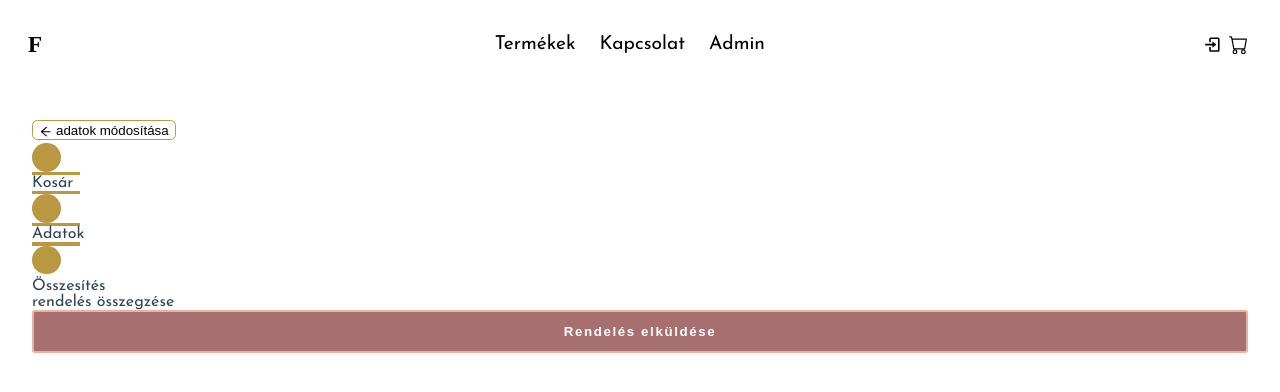
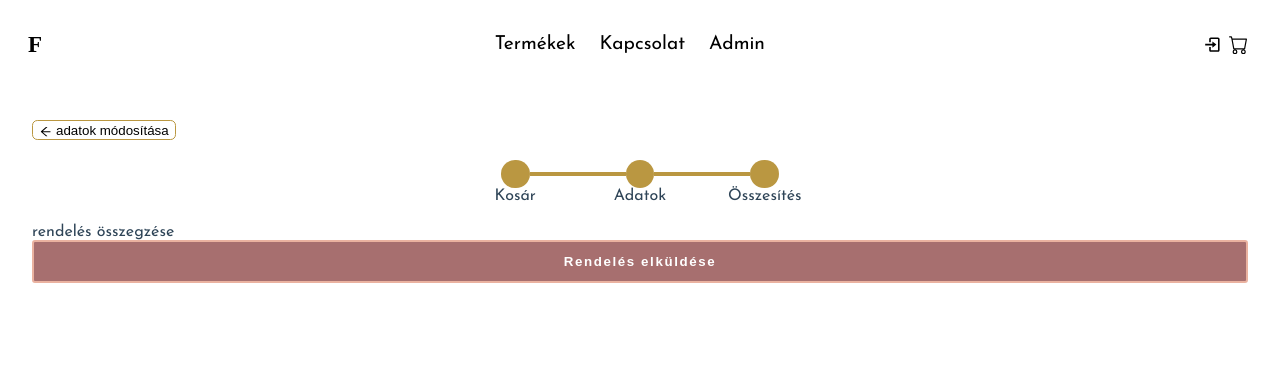
Before and after one commit to Zsofi24/webshop-project-react-nodejs, a React (Create React App) app in the folder frontend/: page /rendeles-osszegzes in a window 1280 px wide. Shown: the top 392 px of the page. Built offline with nearby package versions, Linux system fonts and the light colour scheme; no server answers; a web font is replaced by a local one.

Commit message:
last change's css

```diff
--- a/frontend/src/assets/css/main.css
+++ b/frontend/src/assets/css/main.css
@@ -521,30 +521,26 @@ section {
   }
 }
 
-.stepper-wrapper {
+.stepper {
   background-color: white;
   margin-block: 2em;
 }
-
-.stepper-step {
-  display: flex;
-  flex-direction: column;
-}
-
-.stepper-container {
+.stepper__container {
   display: flex;
   justify-content: center;
   align-items: center;
   height: 20px;
 }
-
-.stepper-show {
+.stepper__step {
+  display: flex;
+  flex-direction: column;
+}
+.stepper__progress {
   display: flex;
   justify-content: center;
   align-items: center;
 }
-
-.stepper-labels {
+.stepper__labels {
   display: flex;
   align-items: center;
   justify-content: center;
```
Also changed, not shown: 1 other file (tests, documents, lock files or other folders).
